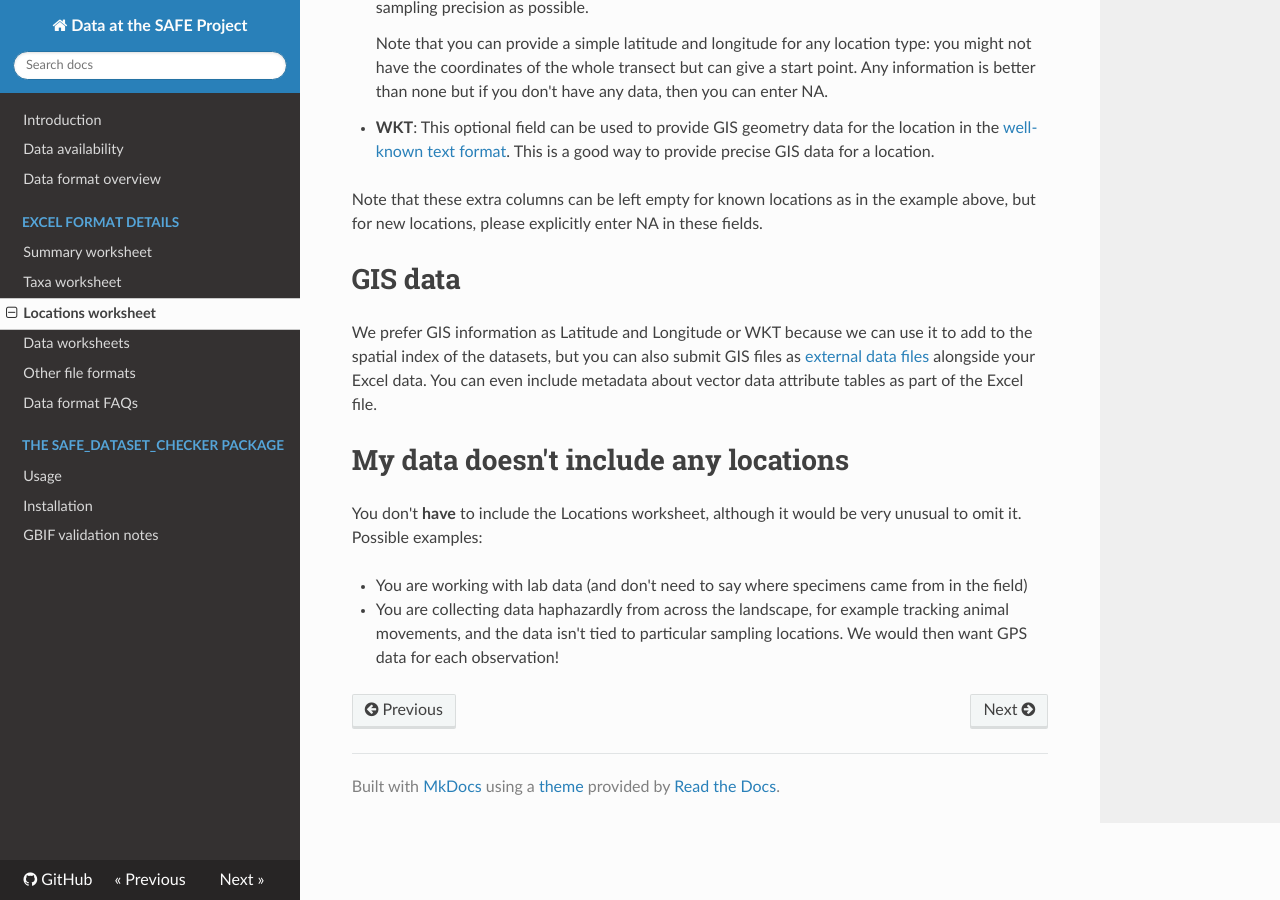
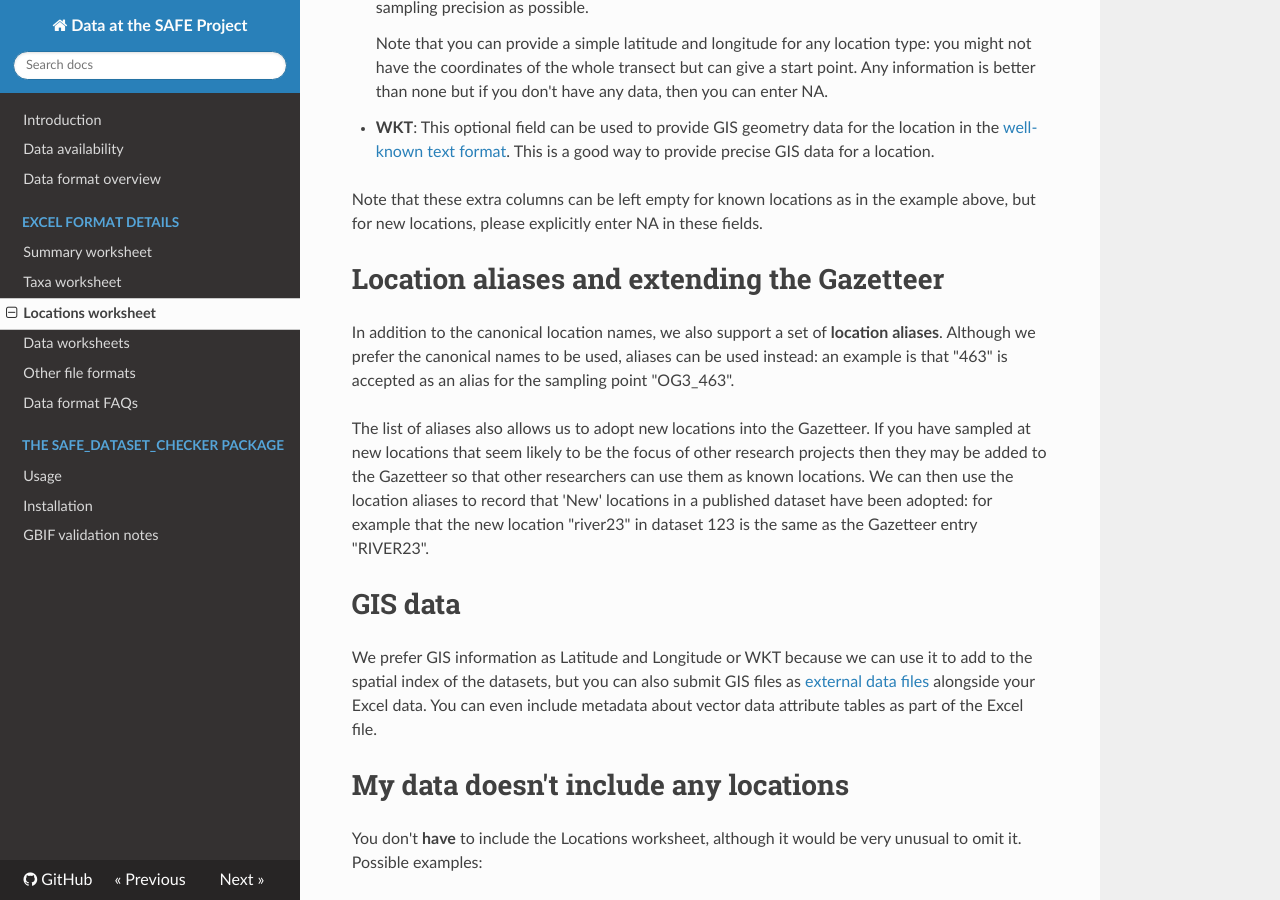
Before and after one commit to ImperialCollegeLondon/safedata_validator, an MkDocs documentation site: the page built from docs/data_format/locations.md, in a window 1280 px wide and 900 px high, scrolled down 1590 px. Built offline with MkDocs 1.6.1, drawn with Linux system fonts in a browser that asks for light colours; nearby versions of some CDN libraries.

Commit message:
Adopting locations and clarifying taxa field descriptors

```diff
--- a/docs/data_format/locations.md
+++ b/docs/data_format/locations.md
@@ -60,6 +60,12 @@ Locations worksheet:
 
 Note that these extra columns can be left empty for known locations as in the example above, but for new locations, please explicitly enter NA in these fields.
 
+# Location aliases and extending the Gazetteer
+
+In addition to the canonical location names, we also support a set of **location aliases**. Although we prefer the canonical names to be used, aliases can be used instead: an example is that "463" is accepted as an alias for the sampling point "OG3_463".
+
+The list of aliases also allows us to adopt new locations into the Gazetteer. If you have sampled at new  locations that seem likely to be the focus of other research projects then they may be added to the Gazetteer so that other researchers can use them as known locations. We can then use the location aliases to record that 'New' locations in a published dataset have been adopted: for example that the new location "river23" in dataset 123 is the same as the Gazetteer entry "RIVER23".
+
 # GIS data
 
 We prefer GIS information as Latitude and Longitude or WKT because we can use it to add to the spatial index of the datasets, but you can also submit GIS files as [external data files](other_formats.md) alongside your Excel data. You can even include metadata about vector data attribute tables as part of the Excel file.
```
Also changed, not shown: docs/data_format/data.md (+3 -0 lines).
